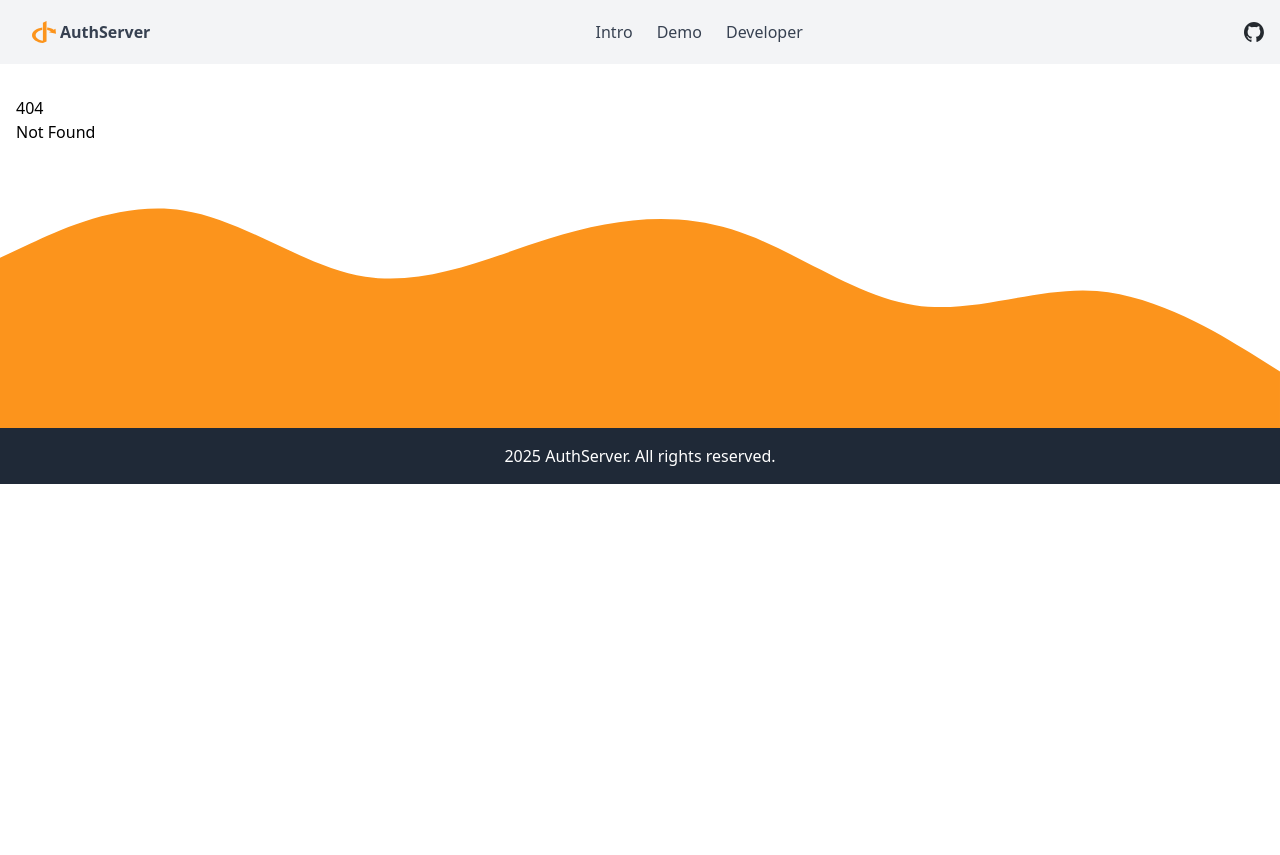
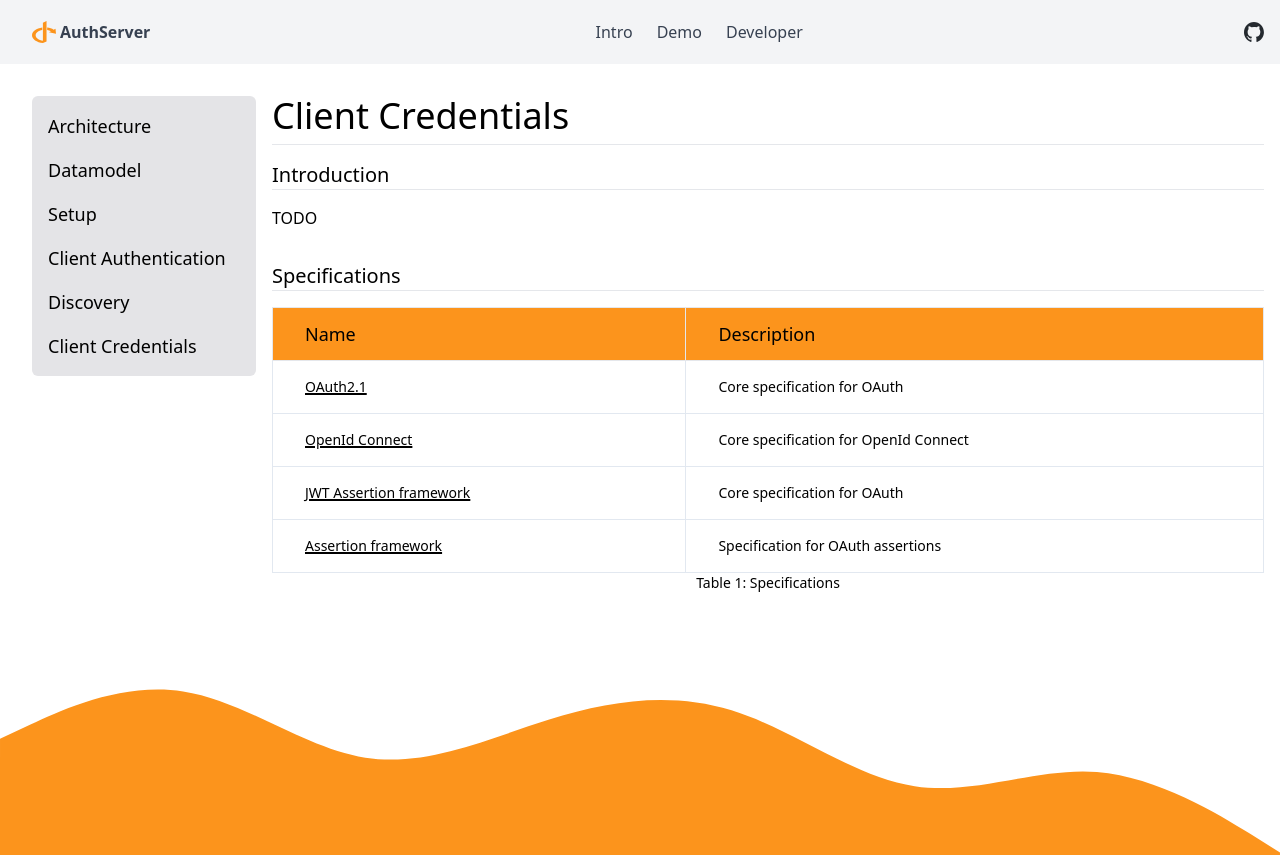
Before and after one commit to jokk-itu/authserver-framework, a SvelteKit app in the folder doc/: page /developer/client-credentials in a window 1280 px wide. Before the commit this address had no page. Shown: the top 855 px of the page. Before the commit the page ends 800 px from the top, so only its background shows below. Built offline with nearby package versions, Linux system fonts and the light colour scheme.

Commit message:
add: draft client credentials page

```diff
--- /dev/null
+++ b/doc/src/routes/developer/client-credentials/+page.svelte
@@ -0,0 +1,24 @@
+<script lang="ts">
+    import CodeBlock from "../../../components/CodeBlock.svelte";
+    import InformationBanner from "../../../components/InformationBanner.svelte";
+    import PageTitle from "../../../components/PageTitle.svelte";
+    import Section from "../../../components/Section.svelte";
+    import Table from "../../../components/Table.svelte";
+    import { RowCellDefinition } from "../../../table";
+
+    let specificationHeaders: string[] = ["Name", "Description"];
+    let specificationRows: RowCellDefinition[][] = [
+        [ new RowCellDefinition("OAuth2.1", "https://datatracker.ietf.org/doc/draft-ietf-oauth-v2-1/"), new RowCellDefinition("Core specification for OAuth") ],
+        [ new RowCellDefinition("OpenId Connect", "https://openid.net/specs/openid-connect-core-1_0.html"), new RowCellDefinition("Core specification for OpenId Connect") ],
+        [ new RowCellDefinition("JWT Assertion framework", "https://datatracker.ietf.org/doc/rfc7523/"), new RowCellDefinition("Core specification for OAuth") ],
+        [ new RowCellDefinition("Assertion framework", "https://datatracker.ietf.org/doc/rfc7521/"), new RowCellDefinition("Specification for OAuth assertions") ],
+    ];
+</script>
+
+<PageTitle title="Client Credentials" />
+<Section title="Introduction">
+    <p>TODO</p>
+</Section>
+<Section title="Specifications">
+    <Table title="Specifications" tableNumber={1} headers={specificationHeaders} rowCellDefinitions={specificationRows} />
+</Section>
```
